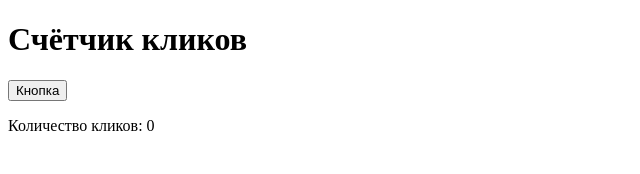
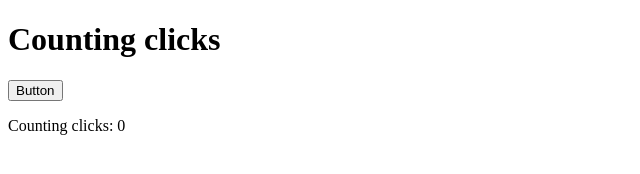
Before and after one commit to GindulinIliaM/ClickCounter, a plain HTML site: page index.html in a window 1280 px wide. Shown: the whole page, without its empty margins (0-640 px from the left). Drawn offline with Linux system fonts and the light colour scheme.

Commit message:
Changed language from Russian to English in index.html

```diff
--- a/index.html
+++ b/index.html
@@ -8,9 +8,9 @@
     </head>
     <body>
         <main>
-            <h1>Счётчик кликов</h1>
-            <button  id="clickButton">Кнопка</button>
-            <p>Количество кликов: <span id="clickCount">0</span></p>
+            <h1>Counting clicks</h1>
+            <button  id="clickButton">Button</button>
+            <p>Counting clicks: <span id="clickCount">0</span></p>
         </main>
     </body>
 </html>
```
